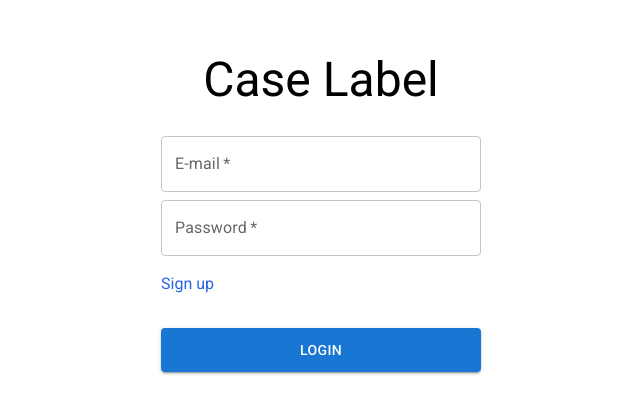
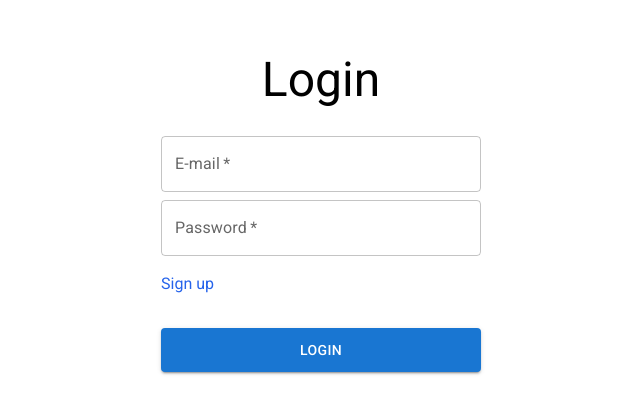
Before and after one commit to nunopeixoto/gyant-case-label-client, a React (Create React App) app: page /login in a window 1280 px wide. Shown: the part 186-600 px from the top of the page, without its empty margins (319-959 px from the left). Built offline with nearby package versions, Linux system fonts and the light colour scheme.

Commit message:
Apply styling upgrades

```diff
--- a/public/index.html
+++ b/public/index.html
@@ -36,7 +36,7 @@
   </head>
   <body>
     <noscript>You need to enable JavaScript to run this app.</noscript>
-    <div id="root"></div>
+    <div id="root" class="bg-gray-100 h-screen"></div>
     <!--
       This HTML file is a template.
       If you open it directly in the browser, you will see an empty page.
--- a/src/components/auth/login-form/login-form.component.tsx
+++ b/src/components/auth/login-form/login-form.component.tsx
@@ -43,7 +43,7 @@ const LoginForm: React.FC = () => {
 
     return(
         <div className="flex justify-center items-center flex-col h-screen gap-8">
-            <h1 className="text-5xl"> Case Label </h1>
+            <h1 className="text-5xl"> Login </h1>
             <div className="flex flex-col gap-2">
                 <TextField
                     label="E-mail"
--- a/src/components/auth/signup-form/signup-form.component.tsx
+++ b/src/components/auth/signup-form/signup-form.component.tsx
@@ -71,8 +71,8 @@ const SignupForm: React.FC = () => {
                     onChange={(event) => setPassword(event.target.value)}
                     error={passwordErrored}
                 />
-                <Link to="/login" className="justify-self-start self-start mt-2 text-blue-600">
-                    <span className="text-underline"> Login </span>
+                <Link to="/login" className="justify-self-start self-start mt-2 text-blue-600 hover:underline">
+                    <span> Login </span>
                 </Link>
             </div>
             <Button variant="contained" className="w-80" onClick={handleSignup}>
--- a/src/components/home/home.component.tsx
+++ b/src/components/home/home.component.tsx
@@ -33,7 +33,7 @@ const Home: React.FC = () => {
     return(
         <>
         <Header></Header>
-        <div className="grid grid-cols-3 gap-4 py-12 bg-gray-100">
+        <div className="grid grid-cols-3 gap-4 py-12">
             <div className="col-span-2 ml-24">
                 <h1 className="mb-2 flex justify-center items-center text-xl"> Please review this case </h1>
                 <div className="bg-white overflow-auto max-h-66vh h-min px-4 py-4 sm:rounded-lg">
--- a/src/components/labels-list/labels-list.component.tsx
+++ b/src/components/labels-list/labels-list.component.tsx
@@ -28,7 +28,7 @@ const LabelsList: FC<LabelsListProps> = (props): JSX.Element => {
     return(
         <>
         <h1 className="mb-2 flex justify-center items-center text-xl"> Select one condition </h1>
-        <div className="bg-white overflow-auto h-66vh px-4 py-4 sm:rounded-lg">
+        <div className="bg-white overflow-auto h-66vh px-4 py-4 sm:rounded-lg border-solid">
             {isLoading && (
                 <div className="flex justify-center m-6">
                     <CircularProgress />
```
